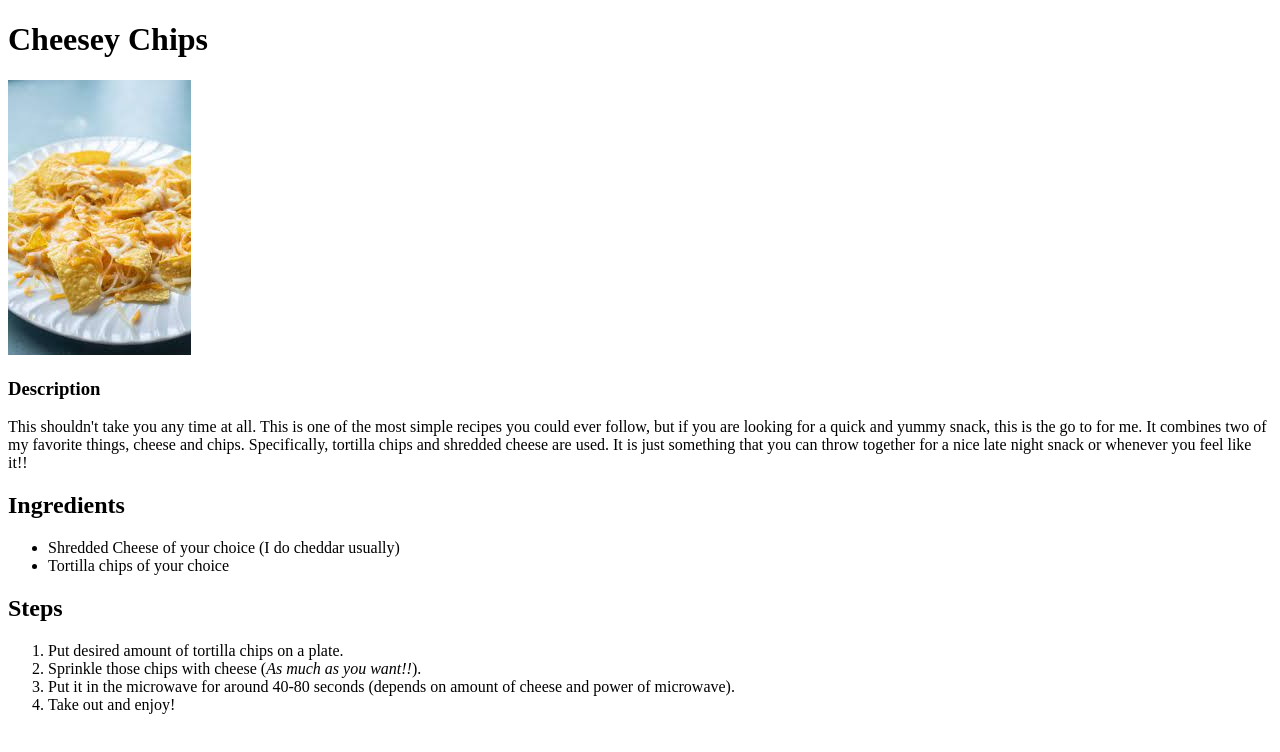
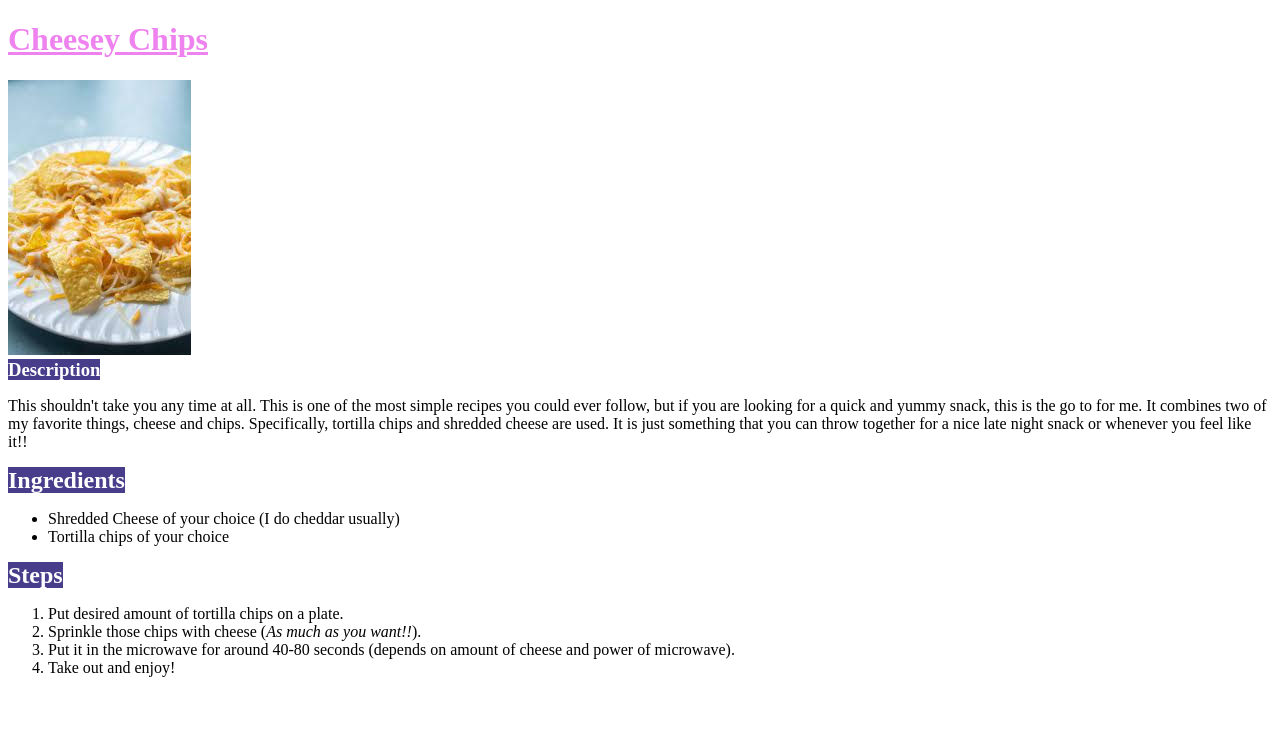
Before and after one commit to xWacob/odin-recipes, a plain HTML site: page recipes/cheesy-chips.html in a window 1280 px wide. Drawn offline with Linux system fonts and the light colour scheme.

Commit message:
Add color and background to chips headers

```diff
--- a/recipes/cheesy-chips.html
+++ b/recipes/cheesy-chips.html
@@ -4,27 +4,35 @@
     <meta charset="UTF-8">
     <meta name="viewport" content="width=device-width, initial-scale=1.0">
     <title>Cheesey Chips</title>
+    <link rel="stylesheet" href="../styles.css">
 </head>
 <body>
-    <h1>Cheesey Chips</h1>
+    <h1 class="chip-head">Cheesey Chips</h1>
     <img src="../img/cheesy-chips.jpeg" alt="Tortilla chips with melted cheese">
 
-    <h3>Description </h3>
+    <div>
+        <h3 class="chip-desc">Description </h3>
         <p>This shouldn't take you any time at all. This is one of the most simple recipes you could ever follow, but if you are looking for a quick and yummy snack, this is the go to for me. It combines two of my favorite things, cheese and chips. Specifically, tortilla chips and shredded cheese are used. It is just something that you can throw together for a nice late night snack or whenever you feel like it!!
         </p>
+    </div>
 
-    <h2>Ingredients</h2>
+    <div>
+        <h2 class="chip-ing">Ingredients</h2>
         <ul>
             <li>Shredded Cheese of your choice (I do cheddar usually)</li>
             <li>Tortilla chips of your choice</li>
         </ul>
+    </div>
 
-    <h2>Steps</h2>
+    <div>
+        <h2 class="chip-steps">Steps</h2>
         <ol>
             <li>Put desired amount of tortilla chips on a plate.</li>
             <li>Sprinkle those chips with cheese (<em>As much as you want!!</em>).</li>
             <li>Put it in the microwave for around 40-80 seconds (depends on amount of cheese and power of microwave).</li>
             <li>Take out and enjoy!</li>
         </ol>
+    </div>
+
 </body>
 </html>
--- a/styles.css
+++ b/styles.css
@@ -42,3 +42,28 @@
     background-color: darkorange;
     display: inline;
 }
+
+/* cheesy-chips.html.html */
+
+.chip-head{
+    color: violet;
+    text-decoration: underline;
+}
+
+.chip-desc{
+    color: white;
+    background-color: darkslateblue;
+    display: inline;
+}
+
+.chip-ing{
+    color: white;
+    background-color: darkslateblue;
+    display: inline;
+}
+
+.chip-steps{
+    color: white;
+    background-color: darkslateblue;
+    display: inline;
+}
```
Lines whose indentation alone changed are shown as unchanged.
